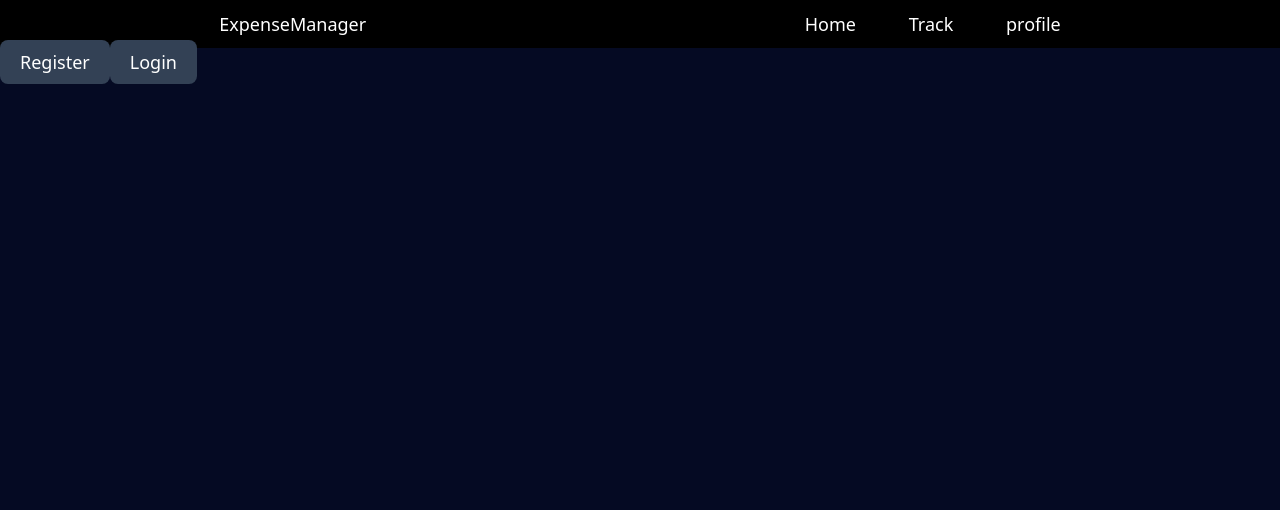
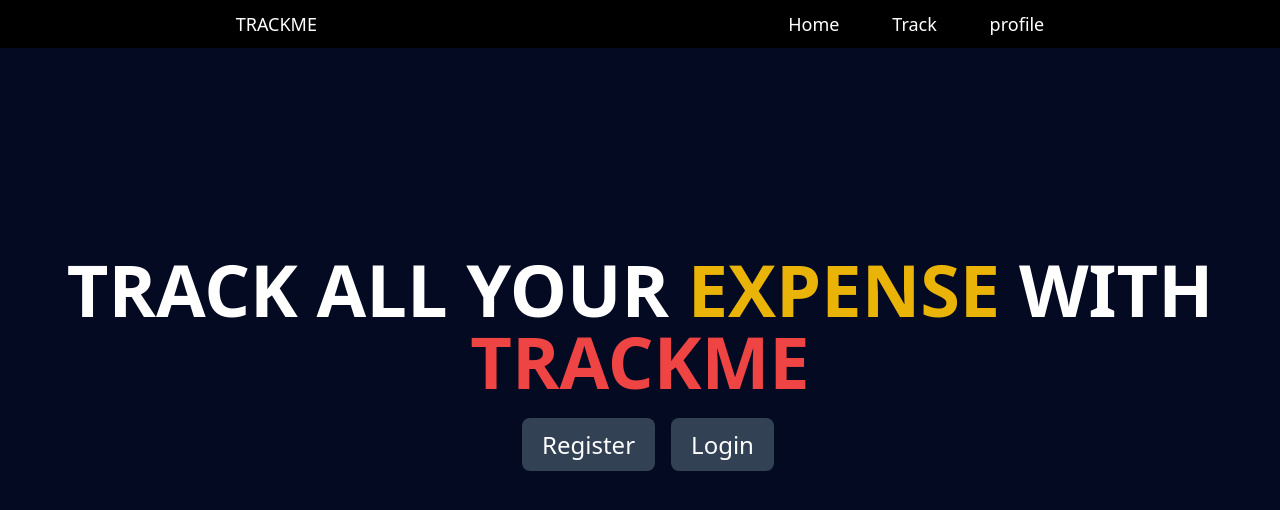
Before and after one commit to lethal-bot/expense_tracker, a React (Vite) app: page / in a window 1280 px wide. Shown: the top 510 px of the page. Built offline with nearby package versions, Linux system fonts and the light colour scheme.

Commit message:
landing ui changes

```diff
--- a/src/components/Navbar.jsx
+++ b/src/components/Navbar.jsx
@@ -3,7 +3,7 @@ export default function Navbar() {
   return (
     <div className="h-12 w-[100%] bg-black flex flex-row justify-around items-center text-lg">
       <div>
-        <p>ExpenseManager</p>
+        <p>TRACKME</p>
       </div>
       <div className="flex w-[20%] items-center justify-between">
         <Link to={"/"}>Home</Link>
--- a/src/components/NoAuth.jsx
+++ b/src/components/NoAuth.jsx
@@ -1,15 +1,20 @@
 import Box from "./Box";
 import { Link } from "react-router-dom";
+import duck from "../Photos/duck.png";
 export default function NoAuth() {
   return (
     <div className="w-[100%] h-[650px] flex items-center justify-center">
       <Box>
-        <h3 className="flex items-center justify-center p-3 text-xl">
-          Please Login/SignUp
-        </h3>
-        <Link to={"/"} className="flex items-center justify-center ">
-          Go to Home
-        </Link>
+        <div className="w-[100%] h-[100%] flex items-center justify-center flex-col">
+          <h3 className="text-center p-3 text-3xl">Please Login/SignUp</h3>
+          <img src={duck} alt="duck image" className="w-[50%] h-[70%]" />
+          <Link
+            to={"/"}
+            className="bg-[#95AB3C] hover:bg-[#6b7d23] focus:ring-[#daec8e] text-white focus:ring-4 focus:outline-none font-medium rounded-lg text-2xl  px-5 py-2.5 text-center"
+          >
+            Go to Home
+          </Link>
+        </div>
       </Box>
     </div>
   );
--- a/src/pages/Home.jsx
+++ b/src/pages/Home.jsx
@@ -1,20 +1,55 @@
 import { Link } from "react-router-dom";
 
 export default function Home() {
+  const token = localStorage.getItem("token");
+  const verified = localStorage.getItem("verified");
   return (
-    <div>
+    <div className="flex h-[650px] w-full items-center justify-center flex-col">
+      <p className="font-extrabold text-7xl text-center">
+        TRACK ALL YOUR <span className="text-yellow-500">EXPENSE</span> WITH{" "}
+        <br />
+        <span className="text-red-500">TRACKME</span>
+      </p>
+      {token && verified && (
+        <div className="p-8 w-[300px]">
           <Link
-        className="bg-slate-700 text-white focus:ring-4 focus:outline-none font-medium rounded-lg text-lg w-full  px-5 py-2.5 text-center"
+            to={"/track"}
+            className="block w-[100%] bg-[#95AB3C] hover:bg-[#6b7d23] focus:ring-[#daec8e] text-white focus:ring-4 focus:outline-none font-medium rounded-lg text-2xl  px-5 py-2.5 text-center"
+          >
+            Get started
+          </Link>
+        </div>
+      )}
+      {(!token || !verified) && (
+        <div className="p-8">
+          <Link
+            className="bg-slate-700 text-white focus:ring-4 focus:outline-none font-medium rounded-lg text-2xl w-full  px-5 py-2.5 text-center m-4"
             to={"/register"}
           >
             Register
           </Link>
           <Link
-        className="bg-slate-700 text-white focus:ring-4 focus:outline-none font-medium rounded-lg text-lg w-full  px-5 py-2.5 text-center"
+            className="bg-slate-700 text-white focus:ring-4 focus:outline-none font-medium rounded-lg text-2xl w-full  px-5 py-2.5 text-center"
             to={"/login"}
           >
             Login
           </Link>
         </div>
+      )}
+    </div>
+    // <div>
+    //   <Link
+    //     className="bg-slate-700 text-white focus:ring-4 focus:outline-none font-medium rounded-lg text-lg w-full  px-5 py-2.5 text-center"
+    //     to={"/register"}
+    //   >
+    //     Register
+    //   </Link>
+    //   <Link
+    //     className="bg-slate-700 text-white focus:ring-4 focus:outline-none font-medium rounded-lg text-lg w-full  px-5 py-2.5 text-center"
+    //     to={"/login"}
+    //   >
+    //     Login
+    //   </Link>
+    // </div>
   );
 }
```
Also changed, not shown: src/Photos/duck.png (added). Lines whose indentation alone changed are shown as unchanged.
